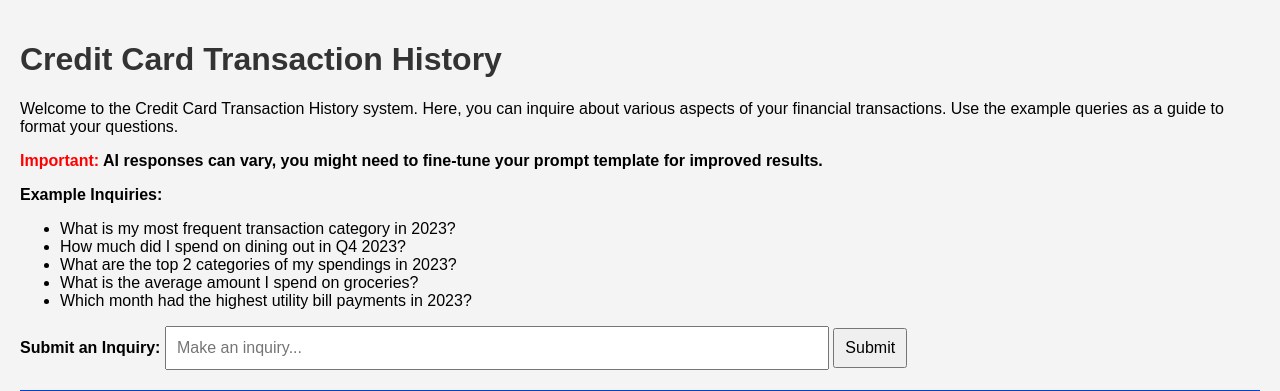
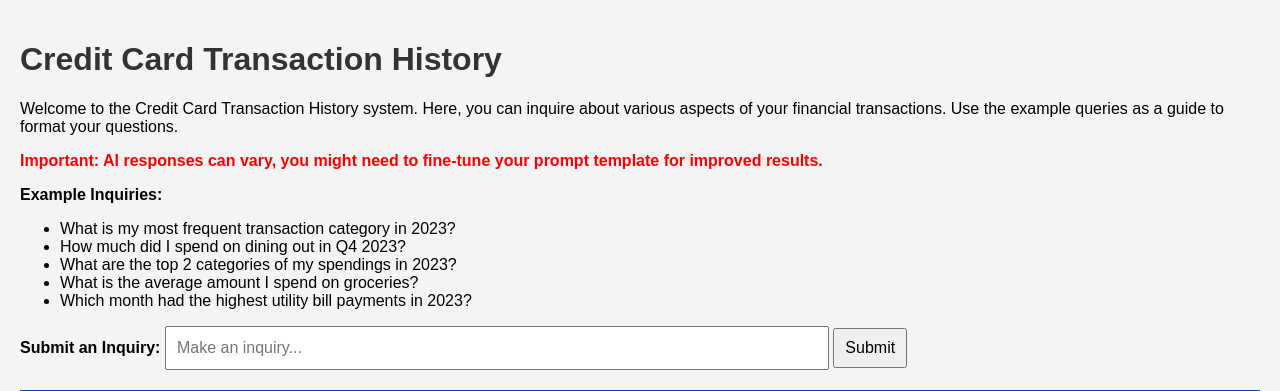
Before and after one commit to vicky-playground/TransactBot, a Flask app: page / in a window 1280 px wide. Shown: the top 391 px of the page. Run offline with Flask 3, Linux system fonts and the light colour scheme; data comes from the database, SQL or seed files in the repository.

Commit message:
Update index.html

```diff
--- a/templates/index.html
+++ b/templates/index.html
@@ -11,7 +11,7 @@
     <!-- Introduction Section -->
     <div class="introduction">
         <p>Welcome to the Credit Card Transaction History system. Here, you can inquire about various aspects of your financial transactions. Use the example queries as a guide to format your questions.</p>
-        <p><strong><span style="color: red;">Important:</span> AI responses can vary, you might need to fine-tune your prompt template for improved results.</strong></p>
+        <p><strong><span style="color: red;">Important: AI responses can vary, you might need to fine-tune your prompt template for improved results.</span></strong></p>
     </div>
 
     <!-- Example Questions Section -->
```
